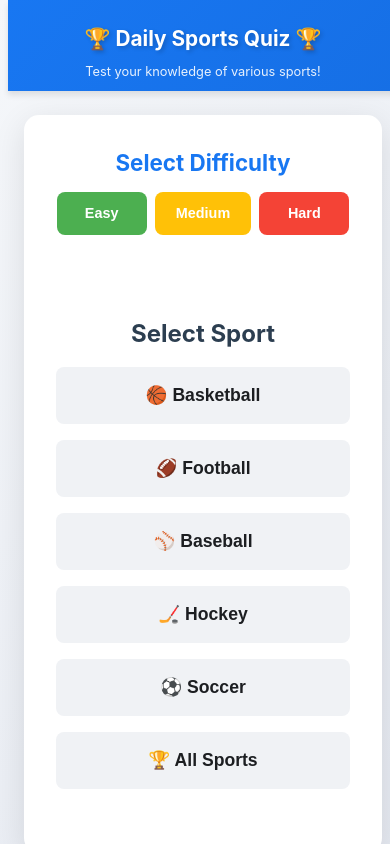
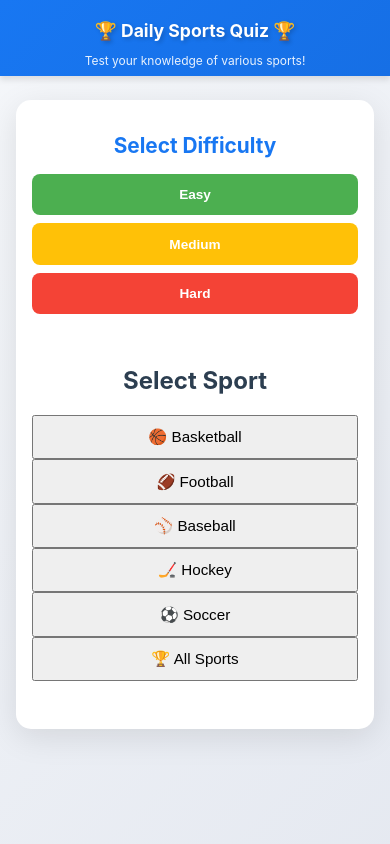
Before and after one commit to zrewt/curser-home, a React (Create React App) app: page / in a window 390 px wide. Built offline with nearby package versions, Linux system fonts and the light colour scheme.

Commit message:
Initial commit

```diff
--- a/src/App.css
+++ b/src/App.css
@@ -303,56 +303,54 @@
 @media (max-width: 768px) {
   .App {
     padding-bottom: 120px;
-    overflow-y: scroll;
+    overflow-y: auto;
     -webkit-overflow-scrolling: touch;
   }
 
   .App-header {
-    padding: 0.75rem;
+    padding: 0.5rem;
   }
 
   .App-header h1 {
-    font-size: 1.5rem;
-    margin-bottom: 0.15rem;
+    font-size: 1.3rem;
+    margin-bottom: 0.2rem;
   }
 
   .subtitle {
-    font-size: 0.9rem;
+    font-size: 0.85rem;
   }
 
-  .selection-container {
+  .selection-container,
+  .question-section,
+  .score-section {
     padding: 1rem;
     margin: 1rem;
     width: auto;
-    margin-bottom: 4rem;
   }
 
   .difficulty-selection h2 {
-    font-size: 1.4rem;
+    font-size: 1.3rem;
     margin-bottom: 1rem;
   }
 
   .difficulty-buttons {
     gap: 0.5rem;
+    flex-direction: column;
   }
 
-  .difficulty-button {
-    padding: 0.8rem 1.5rem;
+  .difficulty-button,
+  .sport-button {
+    padding: 0.8rem 1.2rem;
     font-size: 1rem;
     min-width: 100px;
   }
 
-  .question-section {
-    margin: 1rem;
-    padding: 1rem;
-  }
-
-  .question-section h2 {
-    font-size: 1.2rem;
-  }
-
-  .answer-buttons {
-    gap: 0.5rem;
+  .start-quiz-button {
+    padding: 0.9rem 2rem;
+    font-size: 1.1rem;
+    width: 100%;
+    max-width: 300px;
+    margin: 2rem auto 4rem auto;
   }
 
   .answer-button {
@@ -360,57 +358,43 @@
     font-size: 0.95rem;
   }
 
-  .start-quiz-button {
-    padding: 0.8rem 2rem;
-    font-size: 1.1rem;
-    width: 90%;
-    max-width: 300px;
-    margin: 2rem auto 4rem auto;
-    position: relative;
-  }
-
-  .score-section {
-    padding: 1rem;
-    margin: 1rem;
-  }
-
   .score-section h2 {
-    font-size: 1.4rem;
+    font-size: 1.5rem;
   }
 
   .score-percentage {
-    font-size: 2rem;
+    font-size: 2.5rem;
   }
 
   .sport-buttons {
     grid-template-columns: repeat(auto-fit, minmax(120px, 1fr));
-    gap: 0.8rem;
-    margin-bottom: 3rem;
+    gap: 0.75rem;
+    margin-bottom: 2rem;
   }
 
-  .sport-button {
-    padding: 0.8rem;
-    font-size: 1rem;
+  .sport-badge {
+    font-size: 0.85rem;
+    padding: 0.4rem 0.8rem;
   }
 }
 
 @media (max-width: 480px) {
   .App-header h1 {
-    font-size: 1.3rem;
+    font-size: 1.1rem;
   }
 
   .subtitle {
-    font-size: 0.8rem;
+    font-size: 0.75rem;
   }
 
   .difficulty-button {
-    padding: 0.7rem 1.2rem;
-    font-size: 0.9rem;
+    padding: 0.7rem 1rem;
+    font-size: 0.85rem;
     min-width: 90px;
   }
 
   .question-section h2 {
-    font-size: 1.1rem;
+    font-size: 1rem;
   }
 
   .answer-button {
@@ -425,60 +409,29 @@
   .score-percentage {
     font-size: 1.8rem;
   }
+
+  .sport-button {
+    font-size: 0.95rem;
+    padding: 0.7rem 1rem;
+  }
+
+  .sport-badge {
+    font-size: 0.8rem;
+    padding: 0.3rem 0.7rem;
+  }
+
+  /* Buttons full width on very small screens */
+  .difficulty-button,
+  .start-quiz-button,
+  .answer-button,
+  .sport-button {
+    width: 100%;
+  }
 }
 
 /* Add safe area insets for modern mobile browsers */
-@supports (padding: max(0px)) {
+@supports(padding: max(env(safe-area-inset-bottom), 0px)) {
   .App {
-    padding-left: max(0.5rem, env(safe-area-inset-left));
-    padding-right: max(0.5rem, env(safe-area-inset-right));
-    padding-bottom: max(0.5rem, env(safe-area-inset-bottom));
+    padding-bottom: max(100px, env(safe-area-inset-bottom));
   }
 }
-
-.sport-selection {
-  margin-top: 2rem;
-  text-align: center;
-  flex: 1;
-}
-
-.sport-buttons {
-  display: grid;
-  grid-template-columns: repeat(auto-fit, minmax(150px, 1fr));
-  gap: 1rem;
-  margin-top: 1rem;
-  padding: 0 1rem;
-}
-
-.sport-button {
-  padding: 1rem;
-  font-size: 1.1rem;
-  border: 2px solid transparent;
-  border-radius: 8px;
-  cursor: pointer;
-  transition: all 0.3s ease;
-  font-weight: 600;
-  background-color: #f0f2f5;
-  color: #1c1e21;
-}
-
-.sport-button:hover {
-  transform: translateY(-2px);
-  box-shadow: 0 4px 12px rgba(0, 0, 0, 0.1);
-}
-
-.sport-button.selected {
-  border: 3px solid #1877f2;
-  background-color: #e7f3ff;
-  transform: scale(1.05);
-}
-
-.sport-badge {
-  display: inline-block;
-  padding: 0.5rem 1rem;
-  background-color: #e8f0fe;
-  border-radius: 20px;
-  font-size: 0.9rem;
-  color: #1877f2;
-  margin-left: 1rem;
-}
```
